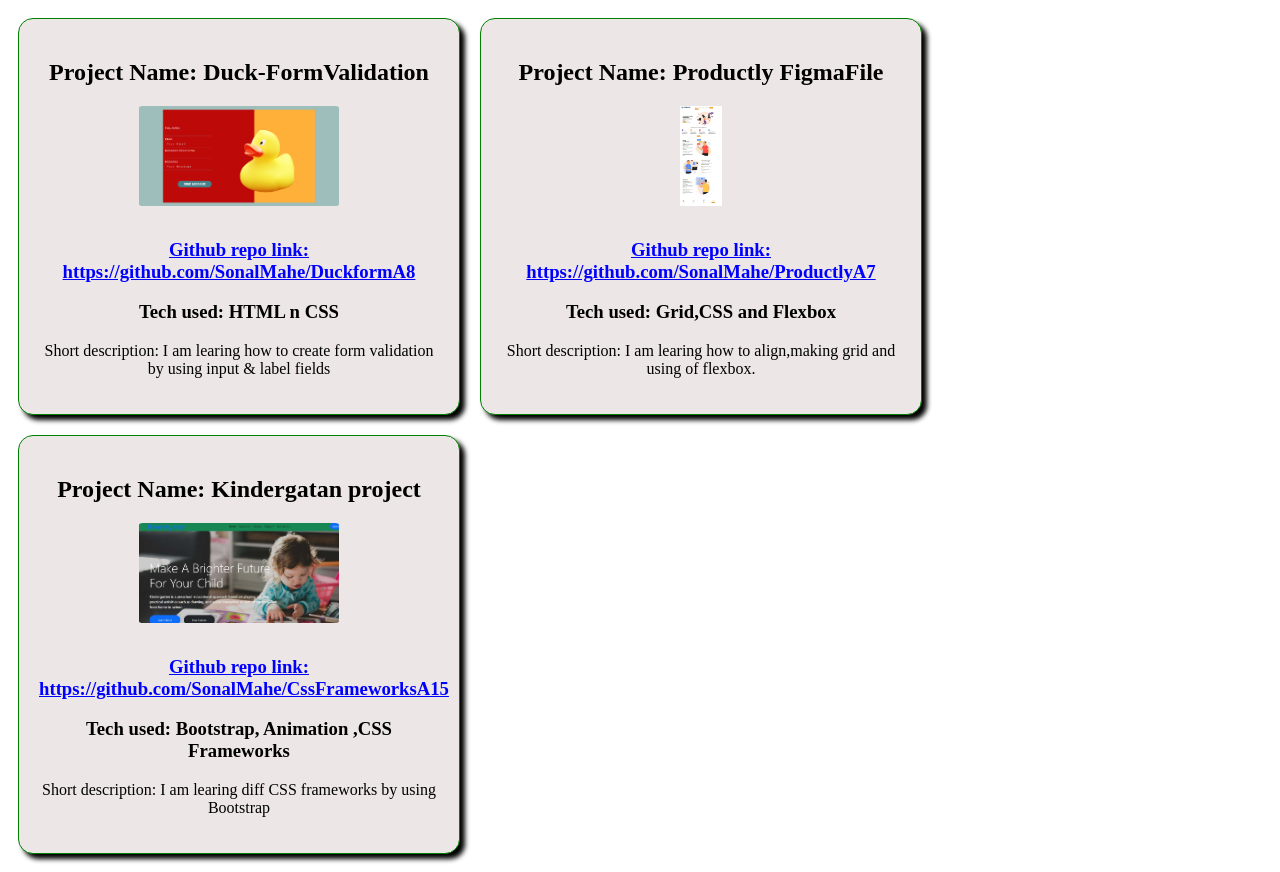
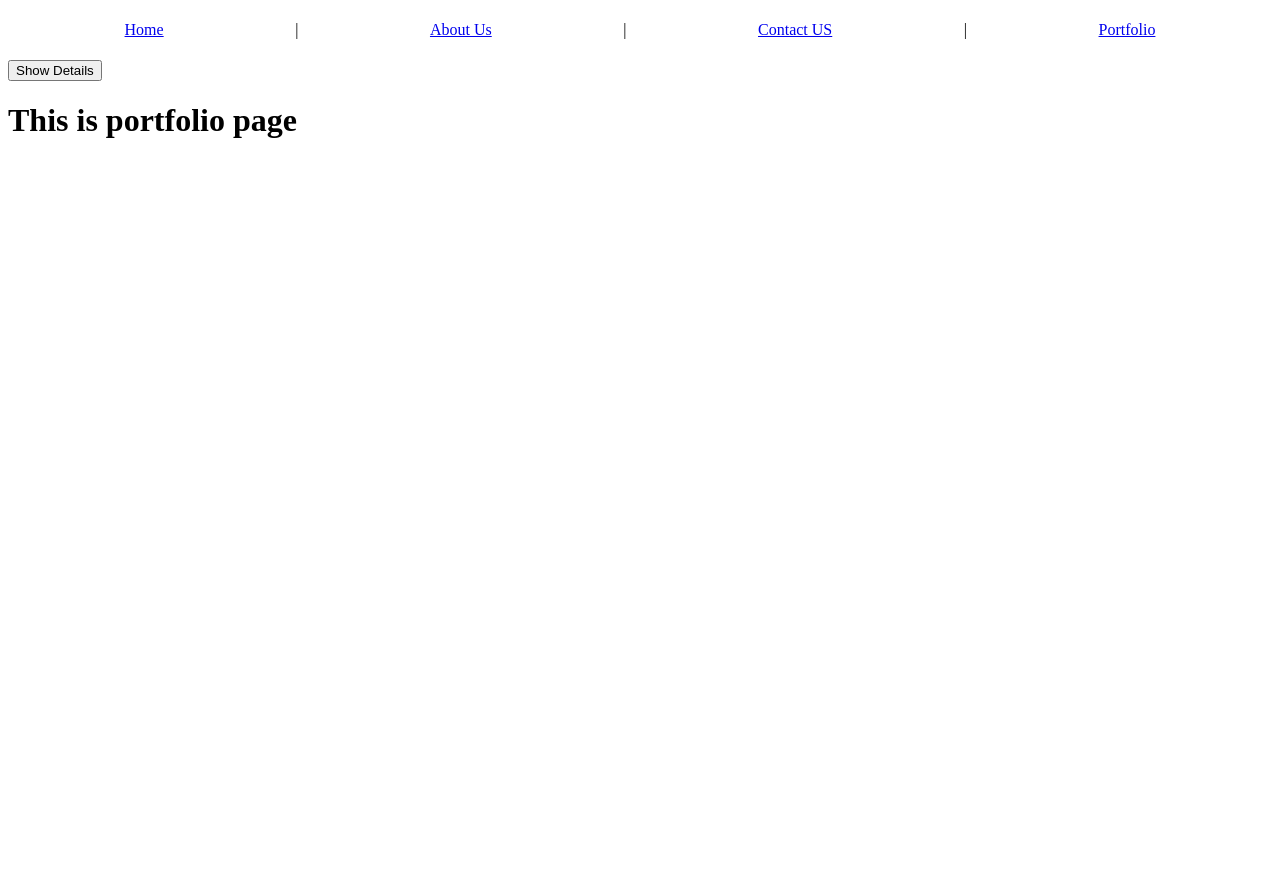
Before and after one commit to SonalMahe/my-firstReact-app, a React (Vite) app: page /portfolio in a window 1280 px wide. After the commit the page ends 800 px from the top, so only its background shows below. Built offline with nearby package versions, Linux system fonts and the light colour scheme.

Commit message:
install react router dom
-create Navigation.jsx
-made diff pages.jsx
-changes in app.jsx
-add links ,

```diff
--- a/package.json
+++ b/package.json
@@ -11,7 +11,8 @@
   },
   "dependencies": {
     "react": "^19.2.0",
-    "react-dom": "^19.2.0"
+    "react-dom": "^19.2.0",
+    "react-router-dom": "^7.9.6"
   },
   "devDependencies": {
     "@eslint/js": "^9.39.1",
--- a/src/App.jsx
+++ b/src/App.jsx
@@ -1,28 +1,22 @@
-import Project from "../src/component/Project.jsx";
+import { BrowserRouter, Routes, Route } from "react-router-dom";
+import Home from "./pages/home.jsx";
+import About from "./pages/about.jsx";
+import Contact from "./pages/contactus.jsx";
+import Portfolio from "./pages/portfolio.jsx";
+import NavBar from "./Navbar.jsx";
+
 function App() {
     return (
         <>
-            <Project
-                projectName="Duck-FormValidation"
-                projectImg="../src/assets/image2.png"
-                githubRepo="https://github.com/SonalMahe/DuckformA8"
-                tech="HTML n CSS"
-                shortDesc="I am learing how to create form validation by using input & label fields"></Project>
-
-                <Project
-                projectName="Productly FigmaFile"
-                projectImg="../src/assets/image3.png"
-                githubRepo="https://github.com/SonalMahe/ProductlyA7"
-                tech="Grid,CSS and Flexbox"
-                shortDesc="I am learing how to align,making grid and using of flexbox."></Project>
-
-                <Project
-                projectName="Kindergatan project"
-                projectImg="../src/assets/capture.JPG"
-                githubRepo="https://github.com/SonalMahe/CssFrameworksA15"
-                tech="Bootstrap, Animation ,CSS Frameworks"
-                shortDesc="I am learing diff CSS frameworks by using Bootstrap"></Project>
-
+            <BrowserRouter>
+                <NavBar></NavBar>
+                <Routes>
+                    <Route path="/" element={<Home />}></Route>
+                    <Route path="/about" element={<About />}></Route>
+                    <Route path="/contact" element={<Contact />}></Route>
+                    <Route path="/portfolio" element={<Portfolio />}></Route>
+                </Routes>
+            </BrowserRouter>
         </>
     )
 }
--- /dev/null
+++ b/src/Navbar.jsx
@@ -0,0 +1,28 @@
+import { Link } from "react-router-dom";
+
+function NavBar() {
+    return (
+        <>
+            <nav>
+                <ul style={{
+                    listStyle: "none",
+                    display: "flex",
+                    justifyContent: "space-evenly",
+                    gap: "20px",
+                    alignItems: "center",
+                    padding: 5
+                }}>
+                    <li><Link to="/">Home</Link></li>
+                    <span>|</span>
+                    <li><Link to="/about">About Us</Link></li>
+                    <span>|</span>
+                    <li><Link to="/contact">Contact US</Link></li>
+                    <span>|</span>
+                    <li><Link to="/portfolio">Portfolio</Link></li>
+                </ul>
+            </nav>
+        </>
+    )
+}
+
+export default NavBar;
--- a/src/component/Project.css
+++ b/src/component/Project.css
@@ -1,5 +1,5 @@
 .Profile{
-    border: 1px solid green;
+    border: 1.5px solid blue;
     border-radius: 15px;
     box-shadow: 5px 5px 5px black;
     padding: 20px;
@@ -9,6 +9,7 @@
     display: inline-block;
     background-color:rgb(237, 230, 230);
     font-size: 1rem;
+
 }
 
 .img{
--- a/src/component/Project.jsx
+++ b/src/component/Project.jsx
@@ -1,8 +1,9 @@
 import "./Project.css"
+import { useState } from "react";
 
 
 function Projects(props) {
-    return (
+      return (
         <div className="Profile">
           <h2>Project Name: {props.projectName} </h2>
           <img className="img" src={props.projectImg}></img>
--- /dev/null
+++ b/src/pages/about.jsx
@@ -0,0 +1,11 @@
+function About() {
+    return (
+        <>
+        <h1>This is about us page</h1>
+
+        <h4>This page is in under construction. More details coming soon.</h4>
+        </>
+    )
+}
+
+export default About;
--- /dev/null
+++ b/src/pages/contactus.jsx
@@ -0,0 +1,11 @@
+function ContactUs() {
+    return (
+        <>
+        <h1>This is contactus  page</h1>
+
+        <h4>This page is in under construction. More details coming soon.</h4>
+        </>
+    )
+}
+
+export default ContactUs;
--- /dev/null
+++ b/src/pages/home.jsx
@@ -0,0 +1,9 @@
+function Home() {
+    return (
+        <>
+        <h1>This is home page</h1>
+        </>
+    )
+}
+
+export default Home;
--- /dev/null
+++ b/src/pages/portfolio.jsx
@@ -0,0 +1,41 @@
+import Project from "../component/Project.jsx"
+import { useState } from "react";
+
+function Portfolio() {
+    const [show, setShow] = useState(false);
+    return (
+        <>
+            <button onClick={() => setShow(!show)}>
+                {show ? "Hide Details" : "Show Details"}</button>
+            <h1>This is portfolio page</h1>
+
+
+            {show && (<Project
+                projectName="Duck-FormValidation"
+                projectImg="../src/assets/image2.png"
+                githubRepo="https://github.com/SonalMahe/DuckformA8"
+                tech="HTML n CSS"
+                shortDesc="I am learing how to create form validation by using input & label fields">
+            </Project>)}
+
+            {show && (<Project
+                projectName="Productly FigmaFile"
+                projectImg="../src/assets/image3.png"
+                githubRepo="https://github.com/SonalMahe/ProductlyA7"
+                tech="Grid,CSS and Flexbox"
+                shortDesc="I am learing how to align,making grid and using of flexbox.">
+
+            </Project>)}
+
+            {show && (<Project
+                projectName="Kindergatan project"
+                projectImg="../src/assets/capture.JPG"
+                githubRepo="https://github.com/SonalMahe/CssFrameworksA15"
+                tech="Bootstrap, Animation ,CSS Frameworks"
+                shortDesc="I am learing diff CSS frameworks by using Bootstrap"></Project>
+            )}
+        </>
+    )
+}
+
+export default Portfolio;
```
Also changed, not shown: 1 other file (tests, documents, lock files or other folders).
